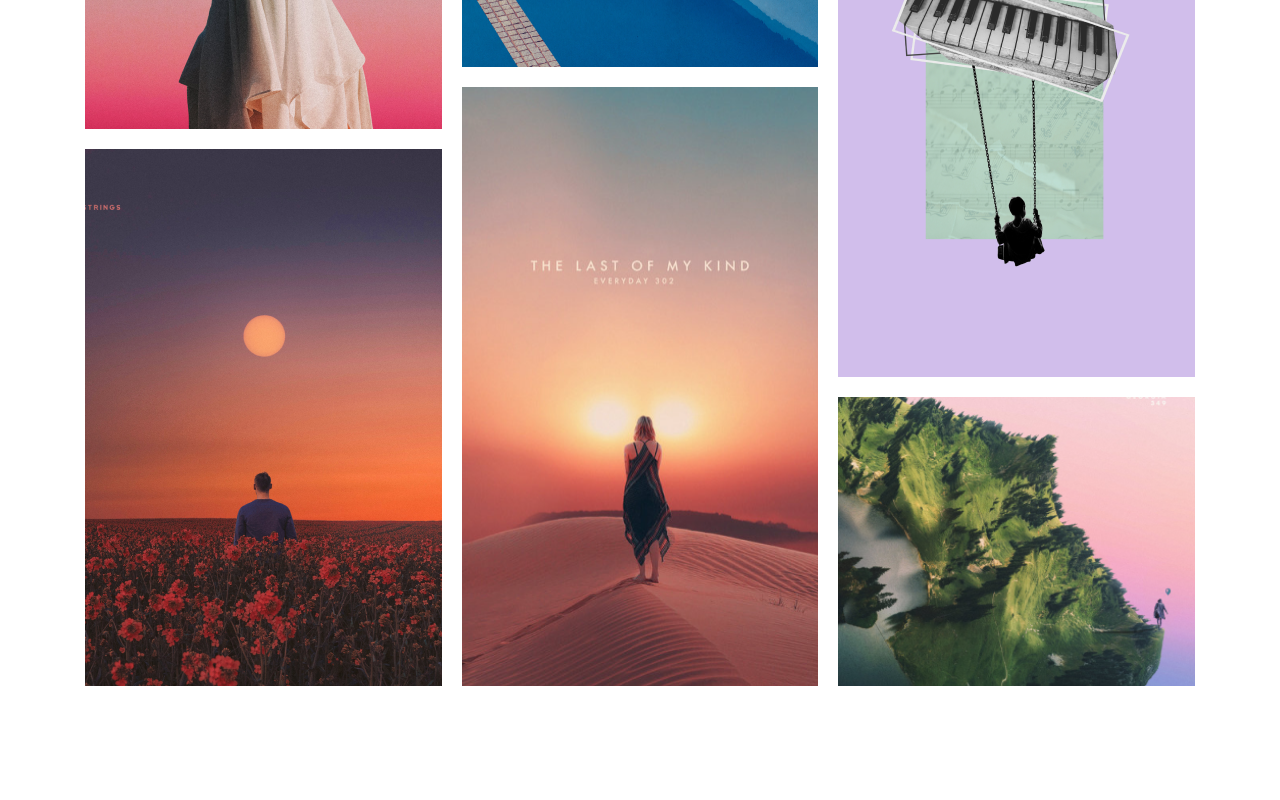
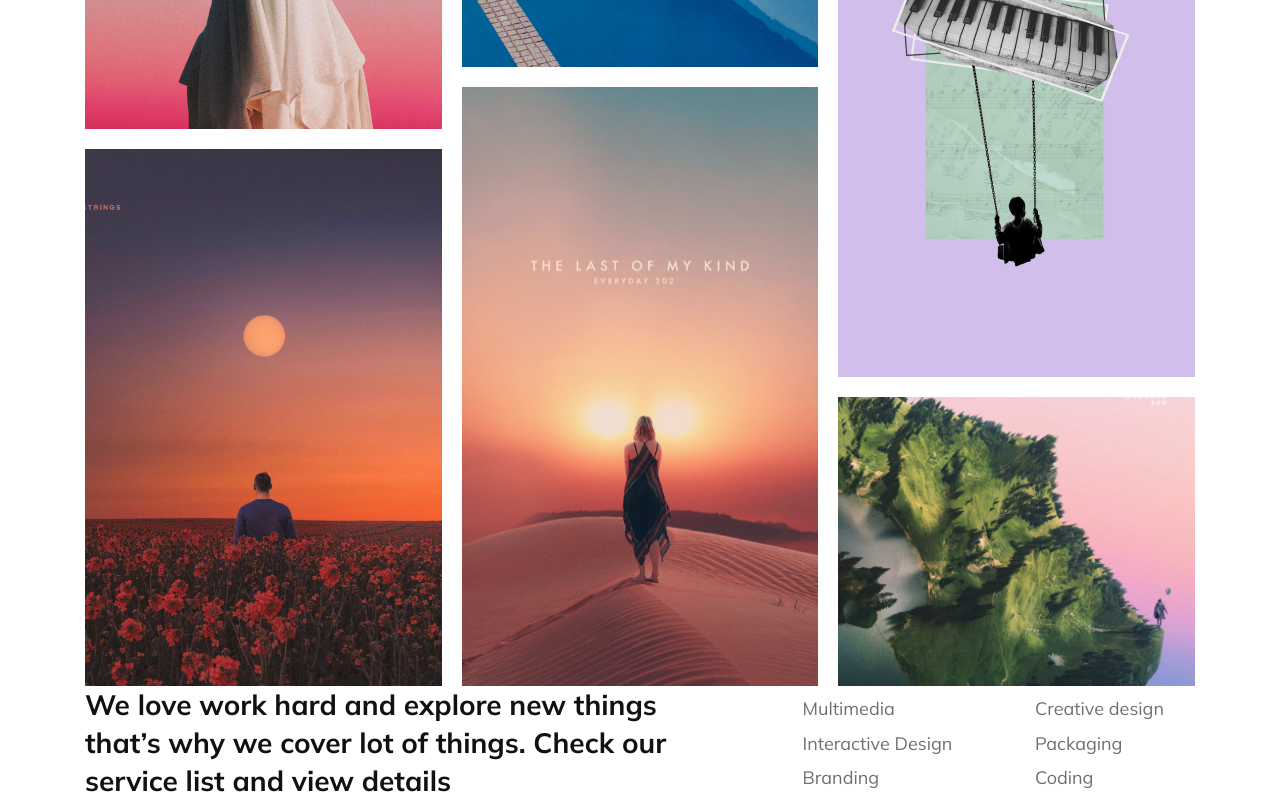
Before and after one commit to AiliLindgren/SassGenesisProject, a plain HTML site: page index.html in a window 1280 px wide. Shown: the part 1654-2454 px from the top of the page. Before the commit the page ends 2343 px from the top, so only its background shows below. Drawn offline with Linux system fonts and the light colour scheme.

Commit message:
created and styled main-info-section, styled links in nav

```diff
--- a/index.html
+++ b/index.html
@@ -76,8 +76,20 @@
                 <img src="images/man-on-cliff-edge.png" alt="Large green island with a man on a cliff edge." class="pic">
             </div>
         </section>
-        <section>
-
+        <section class="main-info">
+            <div class="main-info__text">
+                <p>We love work hard and explore new things that’s why we cover lot of things. Check our service list and view details</p>
+            </div>
+            <div class="main-info__links-container">
+                <p><a href="#">Multimedia</a></p>
+                <p><a href="#">Interactive Design</a></p>
+                <p><a href="#">Branding</a></p>
+            </div>
+            <div class="main-info__links-container">
+                <p><a href="#">Creative design</a></p>
+                <p><a href="#">Packaging</a></p>
+                <p><a href="#">Coding</a></p>
+            </div>
         </section>
         <section>
 
--- a/styles/_header.scss
+++ b/styles/_header.scss
@@ -37,5 +37,9 @@ header {
             text-decoration: none;
             color: colors.$main-color;
         }
+
+        &__link:hover {
+            color: colors.$link-color;
+        }
     }
 }
--- a/styles/_main-pictures-section.scss
+++ b/styles/_main-pictures-section.scss
@@ -1,4 +1,4 @@
-@use "sass:math";
+@use 'sass:math';
 
 .pics-grid-container {
     max-width: 1110px;
@@ -8,12 +8,8 @@
     display: grid;
     grid-template-rows: repeat(32, minmax(10px, 1fr));
     grid-template-columns: repeat(9, minmax(10px, 1fr));
-    // gap: math.div(20px, 1960px) * 100%;
-    // align-items: stretch;
     row-gap: math.div(20px, 1960px) * 100%;
     column-gap: math.div(20px, 1110px) * 100%;
-    // grid-gap: 1.8%;
-    // grid-auto-flow: column;
     .item1 {
         grid-row: 1 / 8;
         grid-column: 1 / 4;
--- a/styles/index.scss
+++ b/styles/index.scss
@@ -4,6 +4,7 @@
 @import 'header';
 @import 'intro-section';
 @import 'main-pictures-section';
+@import 'main-info-section';
 
 body {
     display: flex;
--- a/styles/intro-section.scss
+++ b/styles/intro-section.scss
@@ -1,6 +1,6 @@
 @use 'fonts';
 @use 'colors';
-@use "sass:math";
+@use 'sass:math';
 
 .intro-container {
     display: flex;
--- /dev/null
+++ b/styles/main-info-section.scss
@@ -0,0 +1,40 @@
+@use 'fonts';
+@use 'colors';
+@use 'sass:math';
+
+.main-info {
+    max-width: 1079px;
+    width: 100%;
+    @include fonts.font-normal;
+    color: colors.$main-color;
+    display: flex;
+    justify-content: space-between;
+    &__text {
+        max-width: math.div(635px, 1079px) * 100%;
+        font-weight: fonts.$bold;
+        font-size: 28px;
+        line-height: 38px;
+        /* or 136% */
+    }
+
+    &__links-container {
+        font-weight: fonts.$regular;
+        font-size: 18px;
+        line-height: 23px;
+        /* identical to box height */
+        mix-blend-mode: normal;
+        opacity: 0.6;
+        display: flex;
+        flex-direction: column;
+        justify-content: space-evenly;
+
+        a {
+            color: colors.$main-color;
+            text-decoration: none;
+        }
+
+        a:hover {
+            color: colors.$link-color;
+        }
+    }
+}
```
Also changed, not shown: styles/_header.css, styles/index.css, styles/main-info-section.css (added), 3 other files.
